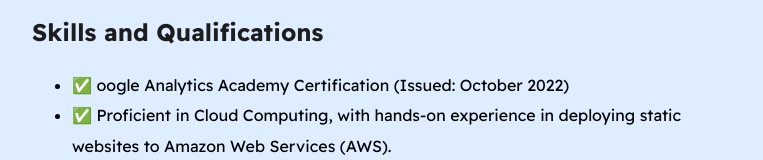
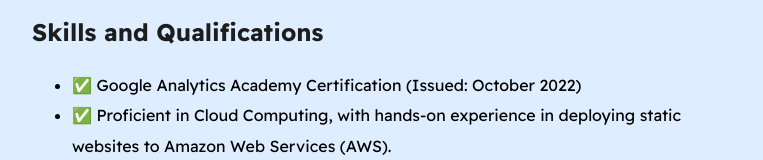
Before and after one commit to devp09/devp09.github.io, a plain HTML site: page index.html in a window 1280 px wide. Shown: the part 355-515 px from the top of the page, without its empty margins (258-1021 px from the left). Drawn offline with Linux system fonts and the light colour scheme.

Commit message:
Update index.html

```diff
--- a/index.html
+++ b/index.html
@@ -40,7 +40,7 @@
         <section class="section--page">
             <h2>Skills and Qualifications</h2>
             <ul id="Qualifications--list">
-                <li>&#x2705; oogle Analytics Academy Certification (Issued: October 2022)</li>
+                <li>&#x2705; Google Analytics Academy Certification (Issued: October 2022)</li>
                 <li>&#x2705; Proficient in Cloud Computing, with hands-on experience in deploying static websites to
                     Amazon Web Services (AWS).</li>
                 <li>&#x2705; Skilled in HTML, CSS, JavaScript, and SQL.</li>
```
